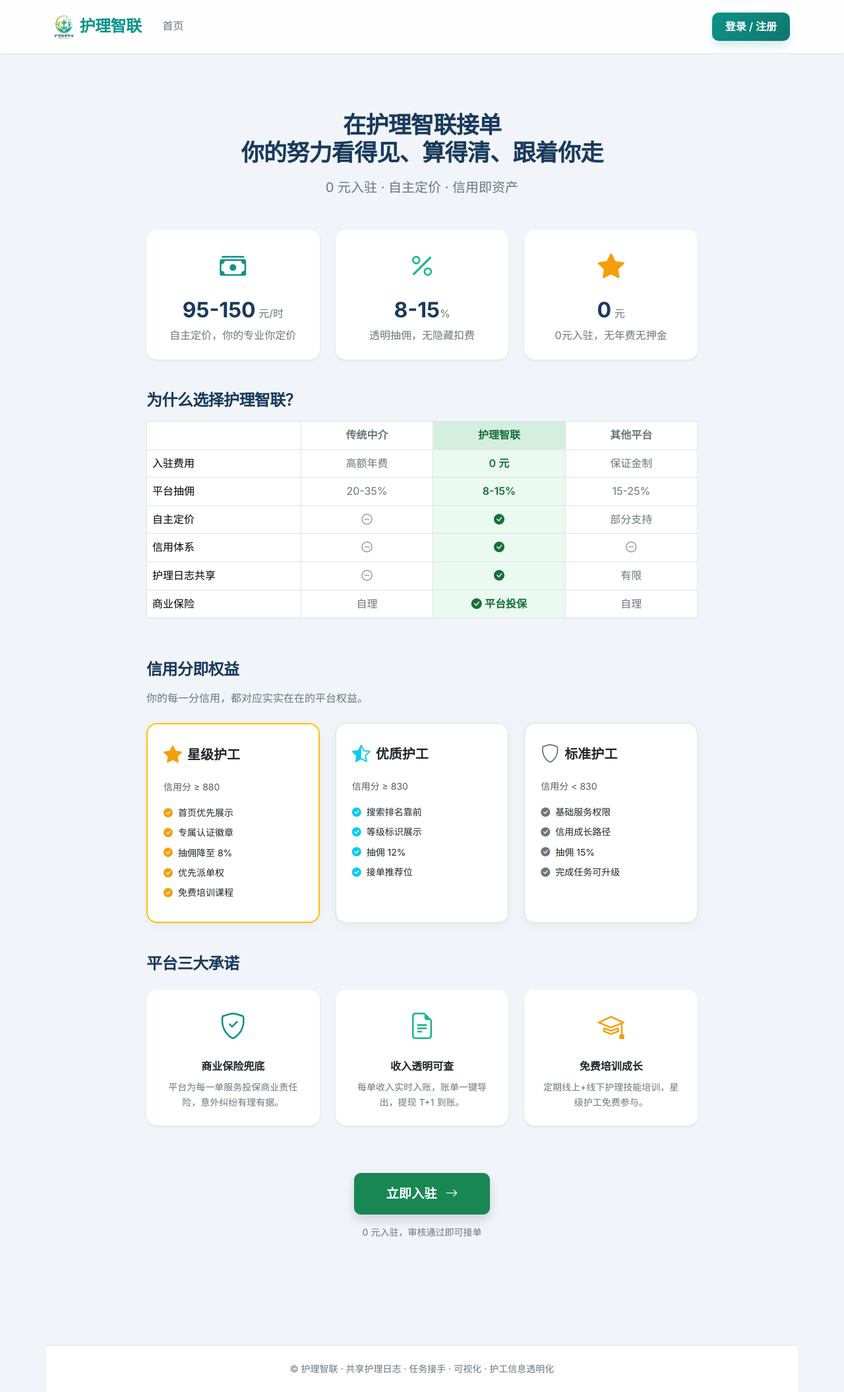
After one commit to hai0905135213-debug/carelink-nursing-platform, a Flask app: page /worker_benefits in a window 1280 px wide. The commit adds this page. Shown: the whole page at 66% size. Run offline with Flask 3, Linux system fonts and the light colour scheme; some libraries are stand-ins or nearby versions.

Commit message:
feat: 金刚区快捷导航 + 护工福利页 + Logo + 首页招募横幅
Co-Authored-By: Claude Opus 4.7 <noreply@anthropic.com>

```diff
--- a/app.py
+++ b/app.py
@@ -88,7 +88,7 @@ BASE = """
 <body>
 <nav class="navbar navbar-expand-lg">
   <div class="container">
-    <a class="navbar-brand fw-semibold text-primary" href="{{ url_for('index') }}">护理智联</a>
+    <a class="navbar-brand fw-semibold" href="{{ url_for('index') }}"><img src="{{ url_for('static', filename='logo.jpg') }}" height="36" class="me-2" alt="logo">护理智联</a>
     <button class="navbar-toggler" data-bs-toggle="collapse" data-bs-target="#nav"><span class="navbar-toggler-icon"></span></button>
     <div id="nav" class="collapse navbar-collapse">
       <ul class="navbar-nav me-auto">
@@ -1445,6 +1445,10 @@ def api_elder_durations(elder_id):
 
 
 # -------------------- Routes: common ------------
+@app.route('/worker_benefits')
+def worker_benefits():
+    return render_template('worker_benefits.html')
+
 @app.route("/")
 def index():
     db = db_session()
--- a/templates/base.html
+++ b/templates/base.html
@@ -17,7 +17,7 @@
 <body>
   <nav class="navbar navbar-expand-lg navbar-light fixed-top">
     <div class="container">
-      <a class="navbar-brand" href="{{ url_for('index') }}">护理智联</a>
+      <a class="navbar-brand fw-semibold" href="{{ url_for('index') }}"><img src="{{ url_for('static', filename='logo.jpg') }}" height="36" class="me-2" alt="logo">护理智联</a>
       <button class="navbar-toggler" data-bs-toggle="collapse" data-bs-target="#nav"><span
           class="navbar-toggler-icon"></span></button>
       <div id="nav" class="collapse navbar-collapse">
--- /dev/null
+++ b/templates/worker_benefits.html
@@ -0,0 +1,182 @@
+{% extends 'base.html' %}
+{% block content %}
+<div class="container my-5" style="max-width:860px;">
+
+  <!-- Hero -->
+  <div class="text-center mb-5 pt-3">
+    <h1 class="fw-bold mb-3" style="font-size:2.2rem;color:#1a3a5c;">
+      在护理智联接单<br>你的努力看得见、算得清、跟着你走
+    </h1>
+    <p class="fs-5 text-secondary mb-0">
+      0 元入驻 · 自主定价 · 信用即资产
+    </p>
+  </div>
+
+  <!-- 核心数据卡片 -->
+  <div class="row g-4 mb-5">
+    <div class="col-md-4">
+      <div class="card shadow-sm p-4 text-center border-0 h-100">
+        <div class="text-primary mb-2"><i class="bi bi-cash-stack fs-1"></i></div>
+        <div style="font-size:2rem;font-weight:700;color:#1a3a5c;">95-150<span class="fs-6 fw-normal text-secondary"> 元/时</span></div>
+        <div class="text-secondary">自主定价，你的专业你定价</div>
+      </div>
+    </div>
+    <div class="col-md-4">
+      <div class="card shadow-sm p-4 text-center border-0 h-100">
+        <div class="text-success mb-2"><i class="bi bi-percent fs-1"></i></div>
+        <div style="font-size:2rem;font-weight:700;color:#1a3a5c;">8-15<span class="fs-6 fw-normal text-secondary">%</span></div>
+        <div class="text-secondary">透明抽佣，无隐藏扣费</div>
+      </div>
+    </div>
+    <div class="col-md-4">
+      <div class="card shadow-sm p-4 text-center border-0 h-100">
+        <div class="text-warning mb-2"><i class="bi bi-star-fill fs-1"></i></div>
+        <div style="font-size:2rem;font-weight:700;color:#1a3a5c;">0<span class="fs-6 fw-normal text-secondary"> 元</span></div>
+        <div class="text-secondary">0元入驻，无年费无押金</div>
+      </div>
+    </div>
+  </div>
+
+  <!-- 对比表格 -->
+  <h4 class="fw-bold mb-3" style="color:#1a3a5c;">为什么选择护理智联？</h4>
+  <div class="table-responsive mb-5">
+    <table class="table table-bordered table-hover">
+      <thead style="background:#f0f4f8;">
+        <tr>
+          <th style="width:28%;"></th>
+          <th class="text-center text-secondary" style="width:24%;">传统中介</th>
+          <th class="text-center" style="width:24%; background:#d4efdf;">
+            <span class="fw-bold" style="color:#1a6e3a;">护理智联</span>
+          </th>
+          <th class="text-center text-secondary" style="width:24%;">其他平台</th>
+        </tr>
+      </thead>
+      <tbody>
+        <tr>
+          <td>入驻费用</td>
+          <td class="text-center text-secondary">高额年费</td>
+          <td class="text-center fw-semibold" style="background:#eafaf1;color:#1a6e3a;">0 元</td>
+          <td class="text-center text-secondary">保证金制</td>
+        </tr>
+        <tr>
+          <td>平台抽佣</td>
+          <td class="text-center text-secondary">20-35%</td>
+          <td class="text-center fw-semibold" style="background:#eafaf1;color:#1a6e3a;">8-15%</td>
+          <td class="text-center text-secondary">15-25%</td>
+        </tr>
+        <tr>
+          <td>自主定价</td>
+          <td class="text-center text-secondary"><i class="bi bi-dash-circle"></i></td>
+          <td class="text-center fw-semibold" style="background:#eafaf1;color:#1a6e3a;"><i class="bi bi-check-circle-fill"></i></td>
+          <td class="text-center text-secondary">部分支持</td>
+        </tr>
+        <tr>
+          <td>信用体系</td>
+          <td class="text-center text-secondary"><i class="bi bi-dash-circle"></i></td>
+          <td class="text-center fw-semibold" style="background:#eafaf1;color:#1a6e3a;"><i class="bi bi-check-circle-fill"></i></td>
+          <td class="text-center text-secondary"><i class="bi bi-dash-circle"></i></td>
+        </tr>
+        <tr>
+          <td>护理日志共享</td>
+          <td class="text-center text-secondary"><i class="bi bi-dash-circle"></i></td>
+          <td class="text-center fw-semibold" style="background:#eafaf1;color:#1a6e3a;"><i class="bi bi-check-circle-fill"></i></td>
+          <td class="text-center text-secondary">有限</td>
+        </tr>
+        <tr>
+          <td>商业保险</td>
+          <td class="text-center text-secondary">自理</td>
+          <td class="text-center fw-semibold" style="background:#eafaf1;color:#1a6e3a;"><i class="bi bi-check-circle-fill"></i> 平台投保</td>
+          <td class="text-center text-secondary">自理</td>
+        </tr>
+      </tbody>
+    </table>
+  </div>
+
+  <!-- 信用分权益 -->
+  <h4 class="fw-bold mb-3" style="color:#1a3a5c;">信用分即权益</h4>
+  <p class="text-secondary mb-4">你的每一分信用，都对应实实在在的平台权益。</p>
+  <div class="row g-4 mb-5">
+    <div class="col-md-4">
+      <div class="card p-4 border-2 border-warning h-100">
+        <div class="d-flex align-items-center mb-3">
+          <i class="bi bi-star-fill text-warning fs-3 me-2"></i>
+          <span class="fw-bold fs-5">星级护工</span>
+        </div>
+        <div class="text-muted small mb-3">信用分 ≥ 880</div>
+        <ul class="list-unstyled mb-0 small">
+          <li class="mb-2"><i class="bi bi-check-circle-fill text-warning me-2"></i>首页优先展示</li>
+          <li class="mb-2"><i class="bi bi-check-circle-fill text-warning me-2"></i>专属认证徽章</li>
+          <li class="mb-2"><i class="bi bi-check-circle-fill text-warning me-2"></i>抽佣降至 8%</li>
+          <li class="mb-2"><i class="bi bi-check-circle-fill text-warning me-2"></i>优先派单权</li>
+          <li class="mb-2"><i class="bi bi-check-circle-fill text-warning me-2"></i>免费培训课程</li>
+        </ul>
+      </div>
+    </div>
+    <div class="col-md-4">
+      <div class="card p-4 border h-100">
+        <div class="d-flex align-items-center mb-3">
+          <i class="bi bi-star-half text-info fs-3 me-2"></i>
+          <span class="fw-bold fs-5">优质护工</span>
+        </div>
+        <div class="text-muted small mb-3">信用分 ≥ 830</div>
+        <ul class="list-unstyled mb-0 small">
+          <li class="mb-2"><i class="bi bi-check-circle-fill text-info me-2"></i>搜索排名靠前</li>
+          <li class="mb-2"><i class="bi bi-check-circle-fill text-info me-2"></i>等级标识展示</li>
+          <li class="mb-2"><i class="bi bi-check-circle-fill text-info me-2"></i>抽佣 12%</li>
+          <li class="mb-2"><i class="bi bi-check-circle-fill text-info me-2"></i>接单推荐位</li>
+        </ul>
+      </div>
+    </div>
+    <div class="col-md-4">
+      <div class="card p-4 border h-100">
+        <div class="d-flex align-items-center mb-3">
+          <i class="bi bi-shield text-secondary fs-3 me-2"></i>
+          <span class="fw-bold fs-5">标准护工</span>
+        </div>
+        <div class="text-muted small mb-3">信用分 &lt; 830</div>
+        <ul class="list-unstyled mb-0 small">
+          <li class="mb-2"><i class="bi bi-check-circle-fill text-secondary me-2"></i>基础服务权限</li>
+          <li class="mb-2"><i class="bi bi-check-circle-fill text-secondary me-2"></i>信用成长路径</li>
+          <li class="mb-2"><i class="bi bi-check-circle-fill text-secondary me-2"></i>抽佣 15%</li>
+          <li class="mb-2"><i class="bi bi-check-circle-fill text-secondary me-2"></i>完成任务可升级</li>
+        </ul>
+      </div>
+    </div>
+  </div>
+
+  <!-- 三大承诺 -->
+  <h4 class="fw-bold mb-4" style="color:#1a3a5c;">平台三大承诺</h4>
+  <div class="row g-4 mb-5">
+    <div class="col-md-4">
+      <div class="card p-4 border-0 shadow-sm text-center h-100">
+        <div class="mb-3 text-primary"><i class="bi bi-shield-check fs-1"></i></div>
+        <div class="fw-bold mb-2">商业保险兜底</div>
+        <div class="small text-secondary">平台为每一单服务投保商业责任险，意外纠纷有理有据。</div>
+      </div>
+    </div>
+    <div class="col-md-4">
+      <div class="card p-4 border-0 shadow-sm text-center h-100">
+        <div class="mb-3 text-success"><i class="bi bi-file-earmark-text fs-1"></i></div>
+        <div class="fw-bold mb-2">收入透明可查</div>
+        <div class="small text-secondary">每单收入实时入账，账单一键导出，提现 T+1 到账。</div>
+      </div>
+    </div>
+    <div class="col-md-4">
+      <div class="card p-4 border-0 shadow-sm text-center h-100">
+        <div class="mb-3 text-warning"><i class="bi bi-mortarboard fs-1"></i></div>
+        <div class="fw-bold mb-2">免费培训成长</div>
+        <div class="small text-secondary">定期线上+线下护理技能培训，星级护工免费参与。</div>
+      </div>
+    </div>
+  </div>
+
+  <!-- CTA -->
+  <div class="text-center py-4 mb-3">
+    <a href="{{ url_for('register') }}" class="btn btn-success btn-lg px-5 py-3 shadow" style="font-size:1.2rem;">
+      立即入驻 <i class="bi bi-arrow-right ms-2"></i>
+    </a>
+    <p class="text-secondary small mt-3 mb-0">0 元入驻，审核通过即可接单</p>
+  </div>
+
+</div>
+{% endblock %}
```
Also changed, not shown: templates/home.html (+119 -0 lines), static/images/nav/nav_bed.jpg (added), static/images/nav/nav_bedsore.jpg (added), static/images/nav/nav_diaper.jpg (added), static/images/nav/nav_escort.jpg (added), static/images/nav/nav_fracture.jpg (added), static/images/nav/nav_meal.jpg (added), static/images/nav/nav_shoes.jpg (added), static/images/nav/nav_stroke.jpg (added), static/images/nav/nav_wheelchair.jpg (added), static/logo.jpg (added).
